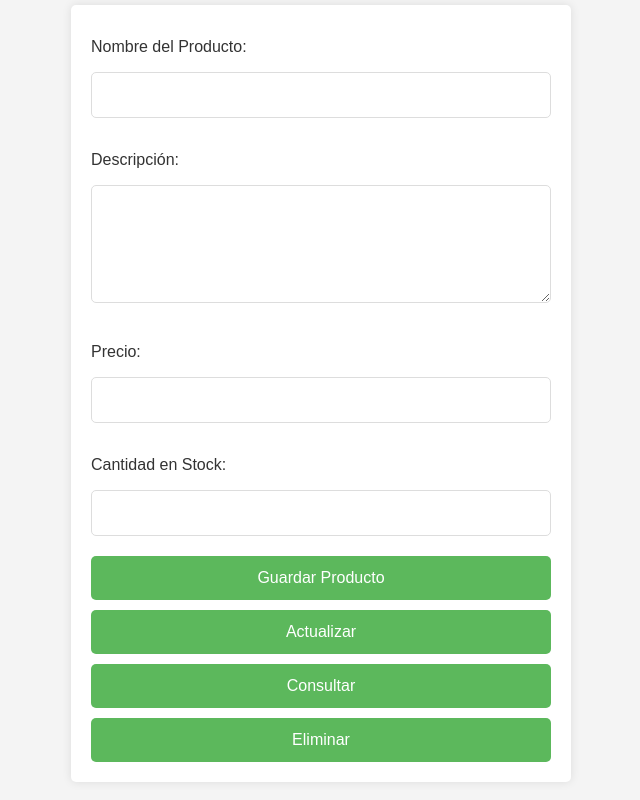
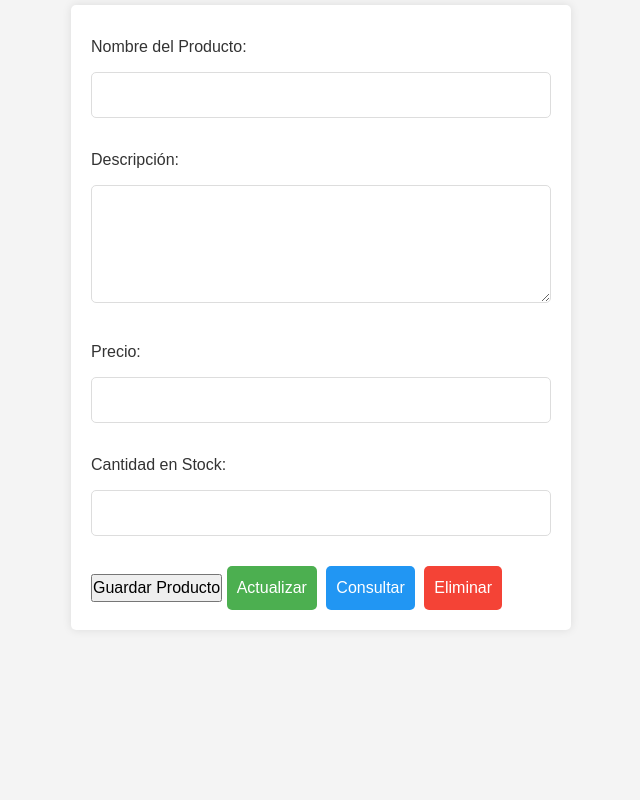
Before and after one commit to IvanAlexanderIzaJacho/IvanAlexanderIzaJacho.github.io, a plain HTML site: page index.html in a window 1280 px wide. Shown: the part 1193-1993 px from the top of the page, without its empty margins (319-959 px from the left). After the commit the page ends 1843 px from the top, so only its background shows below. Drawn offline with nearby package versions, Linux system fonts and the light colour scheme.

Commit message:
cambio index

```diff
--- a/index.html
+++ b/index.html
@@ -210,10 +210,10 @@
         <label for="cantidadProducto">Cantidad en Stock:</label>
         <input type="number" id="cantidadProducto" name="cantidadProducto" required>
 
-        <input type="submit" value="Guardar Producto">
-        <input type="submit" value="Actualizar" class="boton boton-actualizar">
-        <input type="submit" value="Consultar" class="boton boton-consultar">
-        <input type="submit" value="Eliminar" class="boton boton-eliminar">
+        <input type="button" value="Guardar Producto">
+        <input type="button" value="Actualizar" class="boton boton-actualizar">
+        <input type="button" value="Consultar" class="boton boton-consultar">
+        <input type="button" value="Eliminar" class="boton boton-eliminar">
     </form>
     <script type="module">
         // Import the functions you need from the SDKs you need
```
